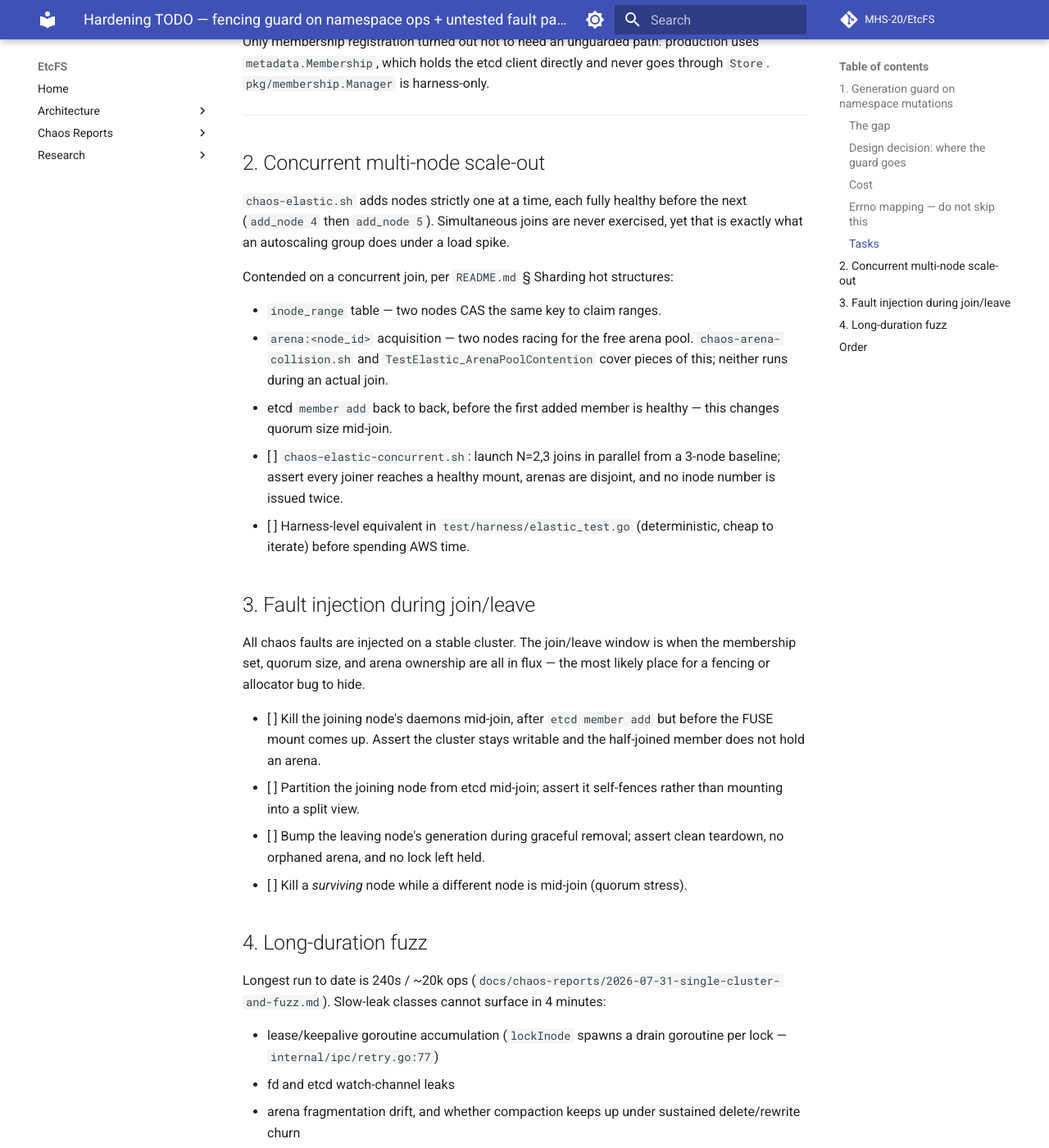
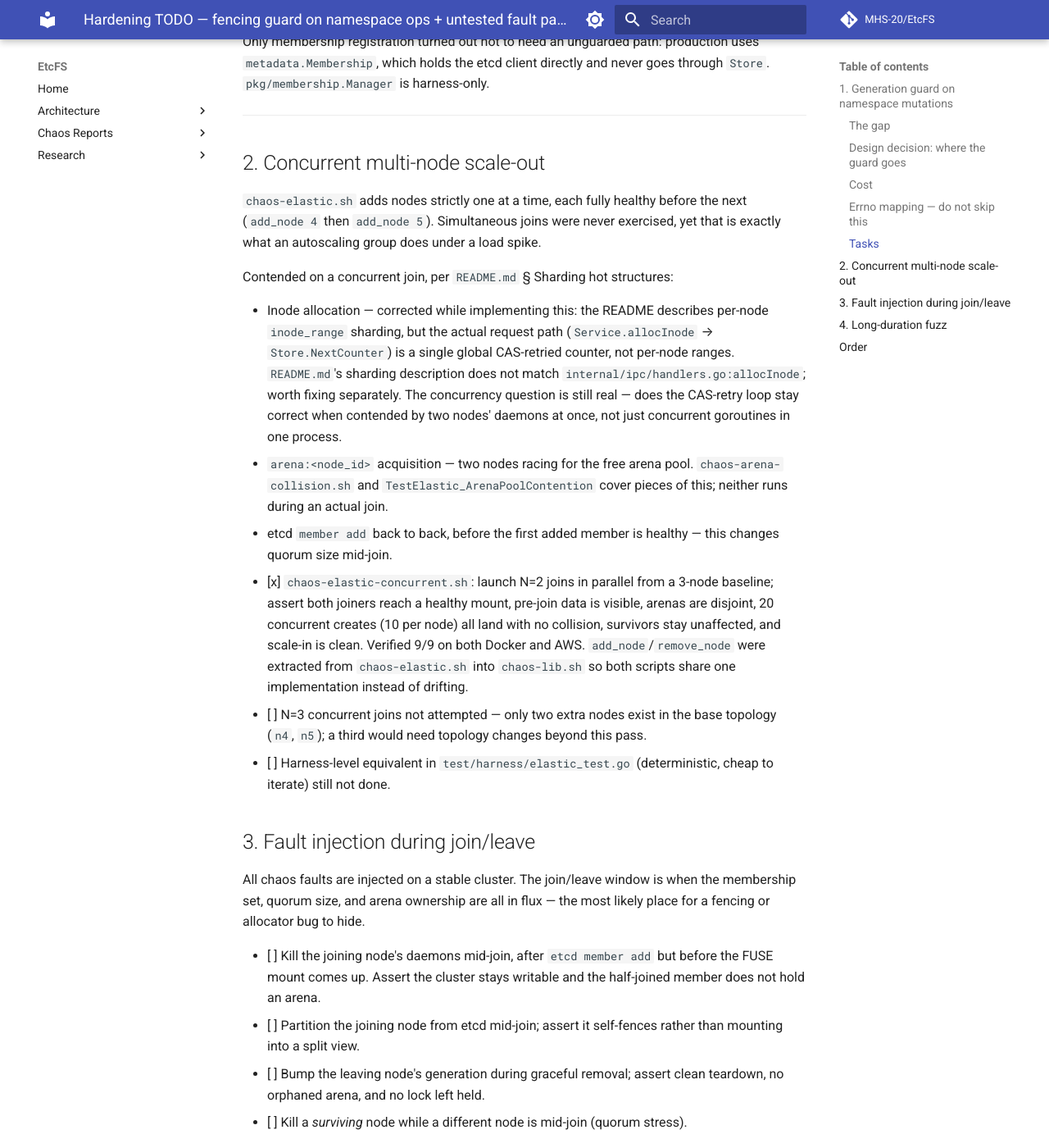
Before and after one commit to MHS-20/EtcFS, an MkDocs documentation site: the page built from docs/TODO-hardening.md, in a window 1280 px wide and 1400 px high, scrolled down 2854 px. Shown: the whole window at 82% size. Built offline with MkDocs 1.6.1 and Material for MkDocs 9.7.7, drawn with Linux system fonts in a browser that asks for light colours; comment, search, counter and statistics services are not loaded.

Commit message:
docs(chaos): published concurrent scale-out test report, corrected stale inode-sharding claim in TODO

```diff
--- a/docs/TODO-hardening.md
+++ b/docs/TODO-hardening.md
@@ -115,23 +115,36 @@ through `Store`. `pkg/membership.Manager` is harness-only.
 ## 2. Concurrent multi-node scale-out
 
 `chaos-elastic.sh` adds nodes strictly one at a time, each fully healthy before the
-next (`add_node 4` then `add_node 5`). Simultaneous joins are never exercised, yet
+next (`add_node 4` then `add_node 5`). Simultaneous joins were never exercised, yet
 that is exactly what an autoscaling group does under a load spike.
 
 Contended on a concurrent join, per `README.md` § Sharding hot structures:
 
-- `inode_range` table — two nodes CAS the same key to claim ranges.
+- Inode allocation — corrected while implementing this: the README describes
+  per-node `inode_range` sharding, but the actual request path
+  (`Service.allocInode` → `Store.NextCounter`) is a single global CAS-retried
+  counter, not per-node ranges. `README.md`'s sharding description does not match
+  `internal/ipc/handlers.go:allocInode`; worth fixing separately. The concurrency
+  question is still real — does the CAS-retry loop stay correct when contended by
+  two nodes' daemons at once, not just concurrent goroutines in one process.
 - `arena:<node_id>` acquisition — two nodes racing for the free arena pool.
   `chaos-arena-collision.sh` and `TestElastic_ArenaPoolContention` cover pieces of
   this; neither runs during an actual join.
 - etcd `member add` back to back, before the first added member is healthy — this
   changes quorum size mid-join.
 
-- [ ] `chaos-elastic-concurrent.sh`: launch N=2,3 joins in parallel from a 3-node
-      baseline; assert every joiner reaches a healthy mount, arenas are disjoint, and
-      no inode number is issued twice.
+- [x] `chaos-elastic-concurrent.sh`: launch N=2 joins in parallel from a 3-node
+      baseline; assert both joiners reach a healthy mount, pre-join data is visible,
+      arenas are disjoint, 20 concurrent creates (10 per node) all land with no
+      collision, survivors stay unaffected, and scale-in is clean. Verified 9/9 on
+      both Docker and AWS. `add_node`/`remove_node` were extracted from
+      `chaos-elastic.sh` into `chaos-lib.sh` so both scripts share one
+      implementation instead of drifting.
+- [ ] N=3 concurrent joins not attempted — only two extra nodes exist in the
+      base topology (`n4`, `n5`); a third would need topology changes beyond this
+      pass.
 - [ ] Harness-level equivalent in `test/harness/elastic_test.go` (deterministic,
-      cheap to iterate) before spending AWS time.
+      cheap to iterate) still not done.
 
 ## 3. Fault injection during join/leave
 
--- a/mkdocs.yml
+++ b/mkdocs.yml
@@ -73,6 +73,7 @@ nav:
       - Single-Cluster and Fuzz (2026-07-31): chaos-reports/2026-07-31-single-cluster-and-fuzz.md
       - Elastic Scale-Out/In (2026-07-31): chaos-reports/2026-07-31-elastic-scale-out-in.md
       - Namespace Fencing Guard (2026-08-04): chaos-reports/2026-08-04-namespace-fencing-guard.md
+      - Concurrent Scale-Out (2026-08-04): chaos-reports/2026-08-04-concurrent-scale-out.md
   - Research:
       - etcd/Raft Internals: etcd_raft_research.md
       - Cluster Filesystem Survey: research/cluster-fs-survey.md
```
Also changed, not shown: docs/chaos-reports/2026-08-04-concurrent-scale-out.md (added, +62 -0 lines).
